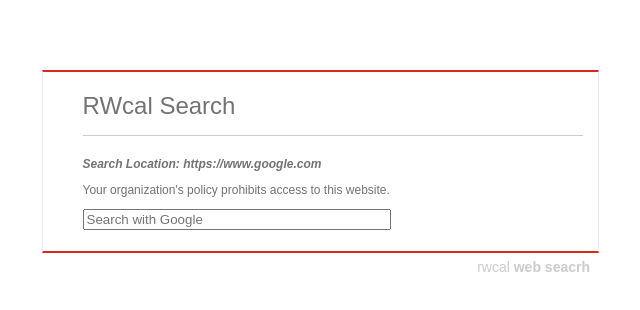
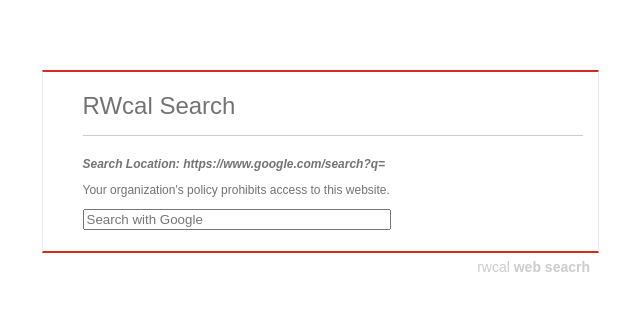
Before and after one commit to rwcal/rwcal-search, a plain HTML site: page index.html in a window 1280 px wide. Shown: the full height of the page, 320-960 px from the left. Drawn offline with Linux system fonts and the light colour scheme.

Commit message:
index.html

```diff
--- a/index.html
+++ b/index.html
@@ -29,7 +29,7 @@ footer { color: #ccc; font-size: 14px; width: 540px; margin: 0 auto; text-align:
   <ul class="details">
     <div id="main_block">
       <div id="msg_threat_source">
-        <li class="url">Search Location: https://www.google.com</li>
+        <li class="url">Search Location: https://www.google.com/search?q=</li>
       </div>
       <div id="pageType" style="display: none;">BLOCK_OVERRIDE_LIST</div>
       <div id="categoryId" style="display: none;">50</div>
```
